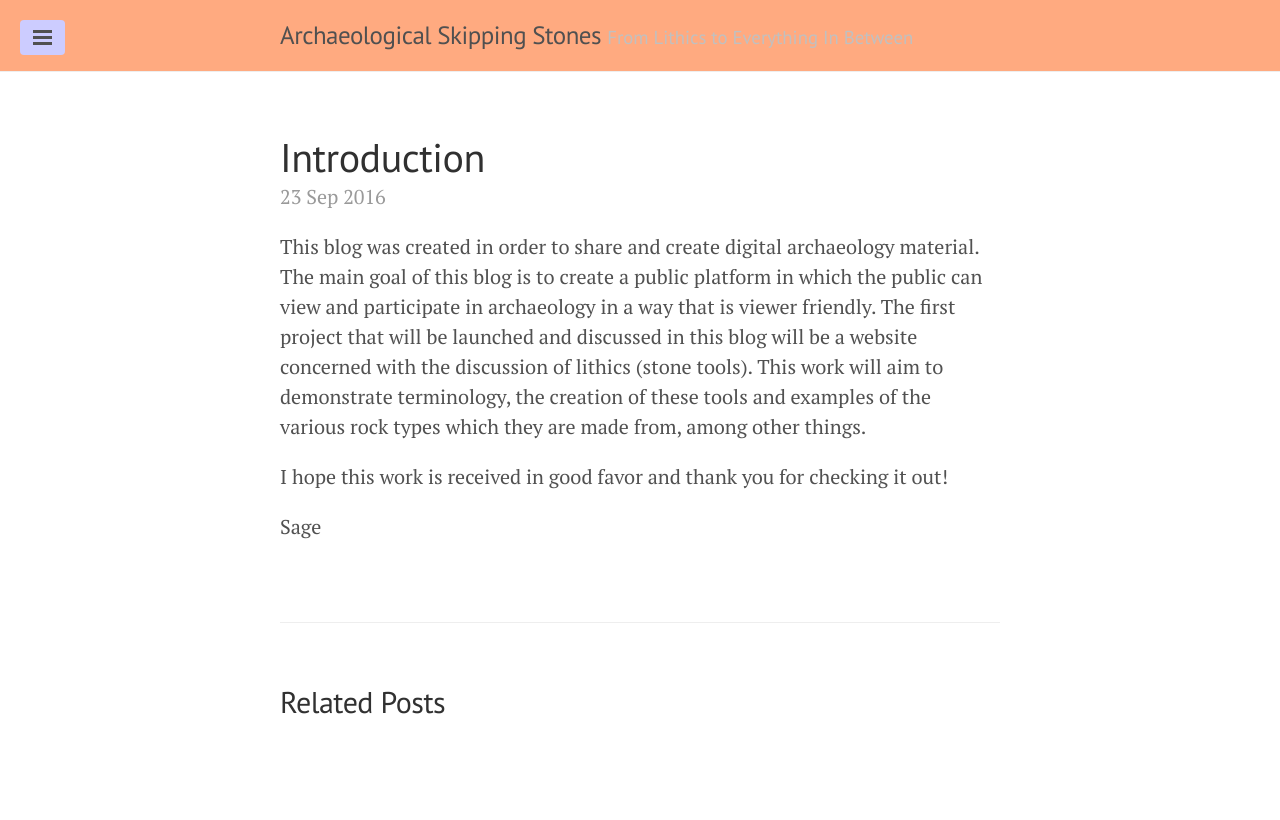
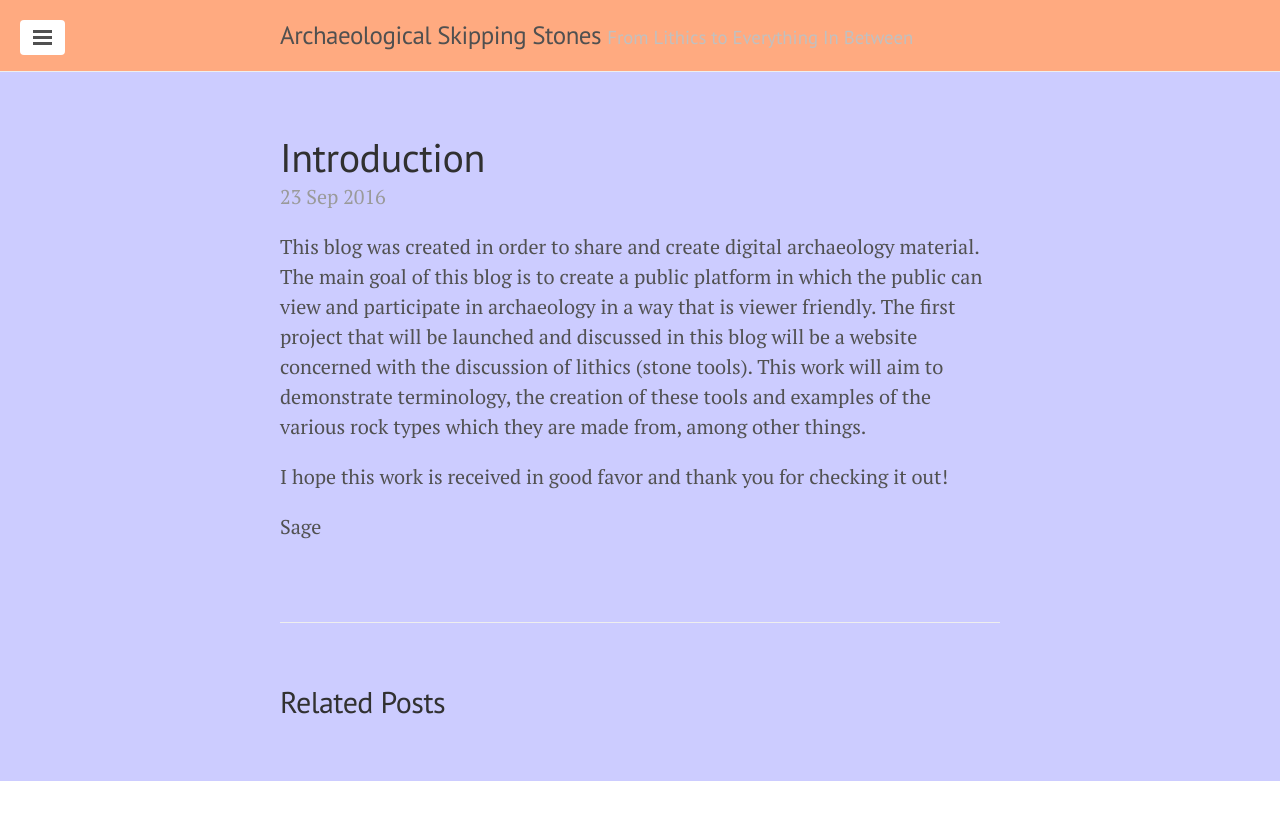
Before and after one commit to sageschmied/sageschmied.github.io, a Jekyll site: the page built from _posts/2016-09-23-introduction.markdown, in a window 1280 px wide. Shown: the top 820 px of the page. Built offline with Jekyll 4.4.1, drawn with Linux system fonts in a browser that asks for light colours.

Commit message:
Update default.html

```diff
--- a/_layouts/default.html
+++ b/_layouts/default.html
@@ -14,7 +14,7 @@
         <div class="container">
           <h3 class="masthead-title">
             <a href="/" title="Home">{{ site.title }}</a>
-            <small>{{ site.tagline }}</small> <style> .masthead {background-color:#ffaa80;} .sidebar-toggle {background-color:#ccccff;}
+            <small>{{ site.tagline }}</small> <style> .masthead {background-color:#ffaa80;} .wrap {background-color:#ccccff;}
              </style>
           </h3>
         </div>
```
